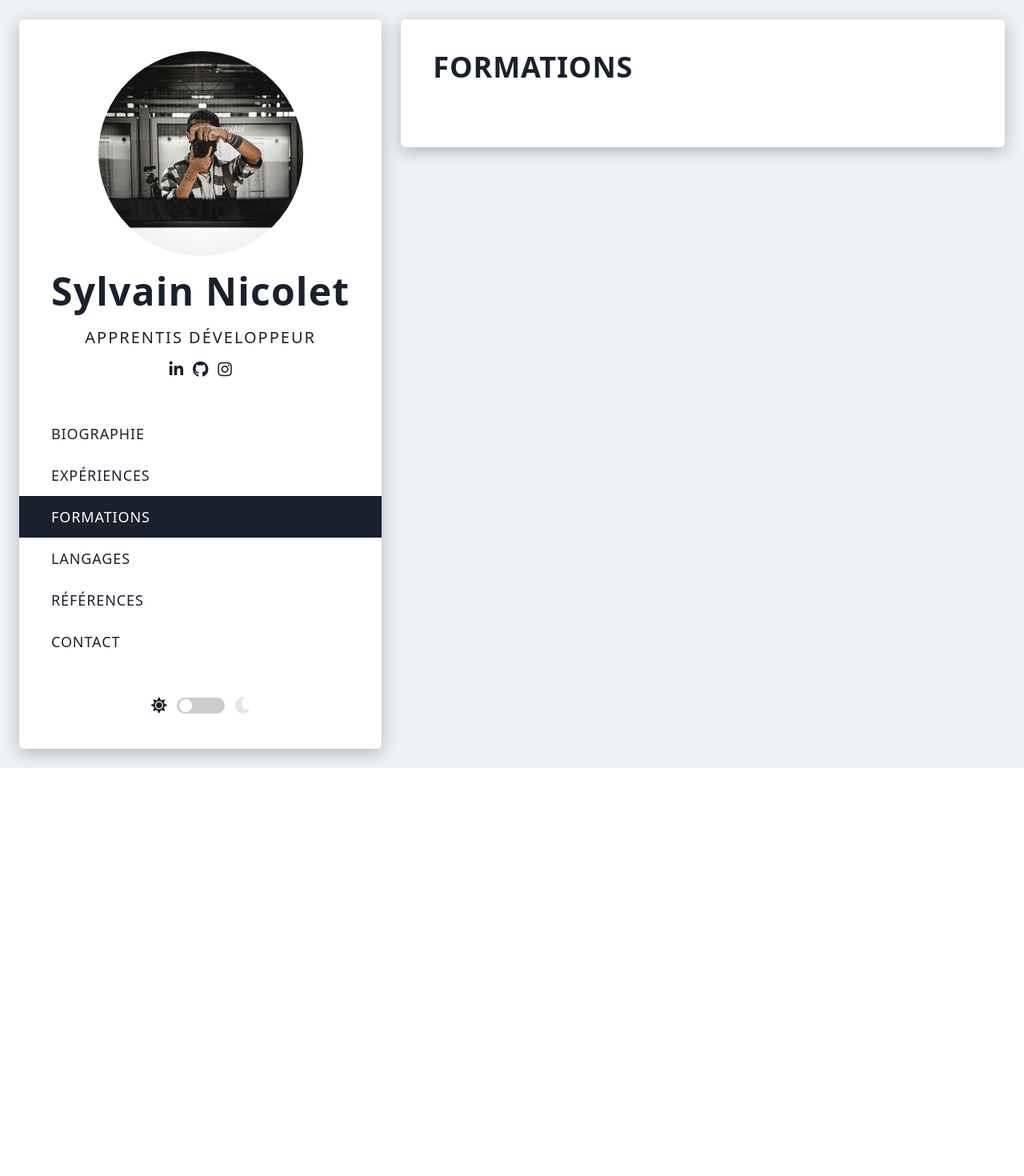
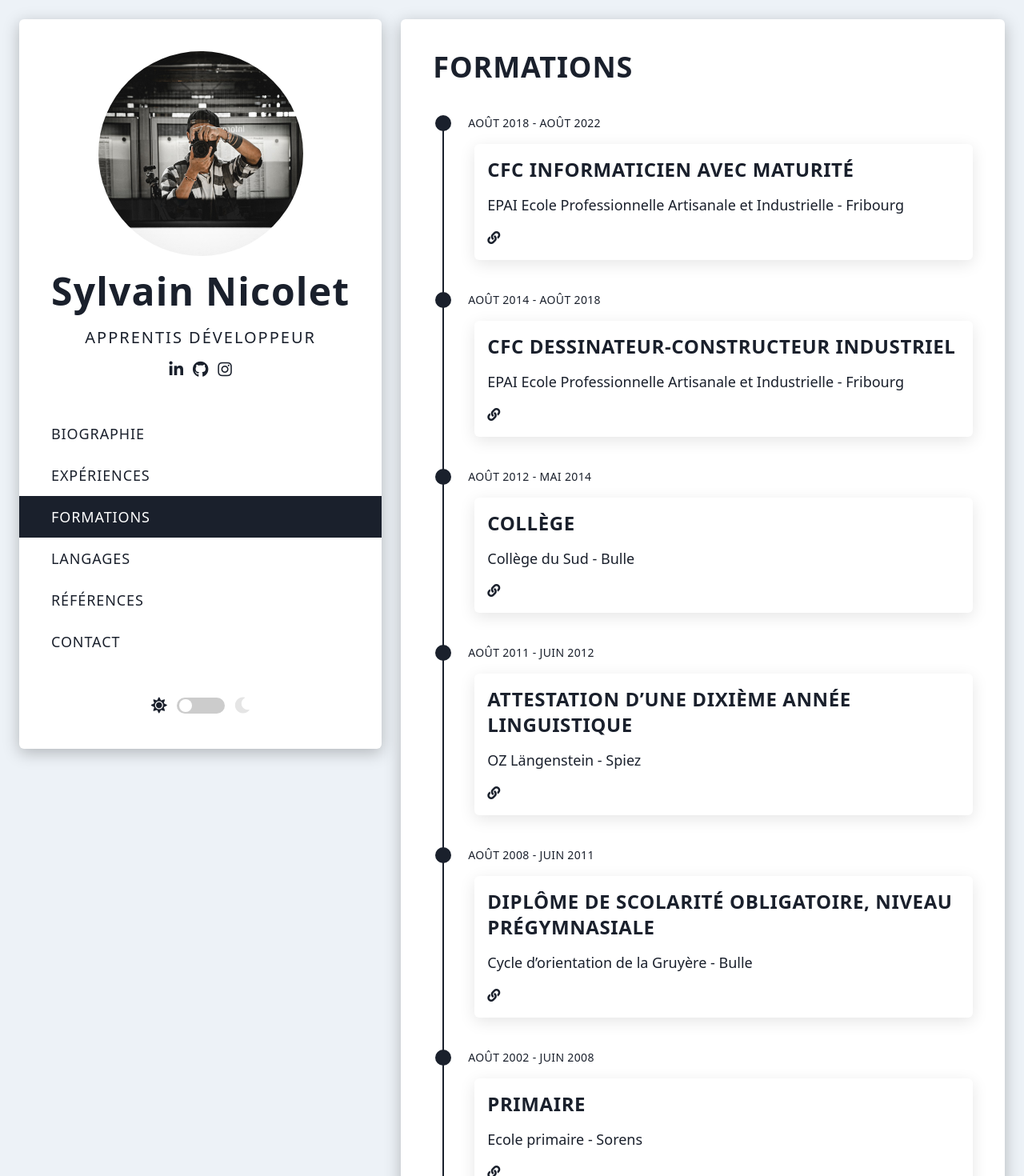
Before and after one commit to sylvainnicolet/cv-app, a Nuxt app: page /formations in a window 1280 px wide. Shown: the top 1470 px of the page at 80% size. Before the commit the page ends 960 px from the top, so only its background shows below. Built offline with nearby package versions, Linux system fonts and the light colour scheme.

Commit message:
📝 Complete Formations Section

```diff
--- a/pages/formations.vue
+++ b/pages/formations.vue
@@ -1,5 +1,68 @@
 <template>
   <div class="card card--section">
     <h1 class="h1--section">Formations</h1>
+    <timeline
+        :items="items"
+    />
   </div>
 </template>
+
+<script lang="ts">
+import {defineComponent} from "vue";
+export default defineComponent({
+  data() {
+    return {
+      items: [
+        {
+          date: 'Août 2018 - Août 2022',
+          title: 'CFC Informaticien avec maturité',
+          descriptions: [
+            "EPAI Ecole Professionnelle Artisanale et Industrielle - Fribourg"
+          ],
+          url: "https://www.fr.ch/epai/"
+        },
+        {
+          date: 'Août 2014 - Août 2018',
+          title: 'CFC Dessinateur-Constructeur Industriel',
+          descriptions: [
+            "EPAI Ecole Professionnelle Artisanale et Industrielle - Fribourg"
+          ],
+          url: "https://www.fr.ch/epai/"
+        },
+        {
+          date: 'Août 2012 - Mai 2014',
+          title: 'Collège',
+          descriptions: [
+            "Collège du Sud - Bulle"
+          ],
+          url: "https://collegedusud.ch/"
+        },
+        {
+          date: 'Août 2011 - Juin 2012',
+          title: 'Attestation d’une dixième année linguistique',
+          descriptions: [
+            "OZ Längenstein - Spiez"
+          ],
+          url: "https://www.laengenstein.ch/"
+        },
+        {
+          date: 'Août 2008 - Juin 2011',
+          title: 'Diplôme de scolarité obligatoire, niveau prégymnasiale',
+          descriptions: [
+            "Cycle d’orientation de la Gruyère - Bulle"
+          ],
+          url: "https://www.co-gruyere.ch/"
+        },
+        {
+          date: 'Août 2002 - Juin 2008',
+          title: 'Primaire',
+          descriptions: [
+            "Ecole primaire - Sorens"
+          ],
+          url: "https://www.monecole.ch/"
+        },
+      ]
+    }
+  },
+})
+</script>
```
Also changed, not shown: 1 other file (tests, documents, lock files or other folders).
